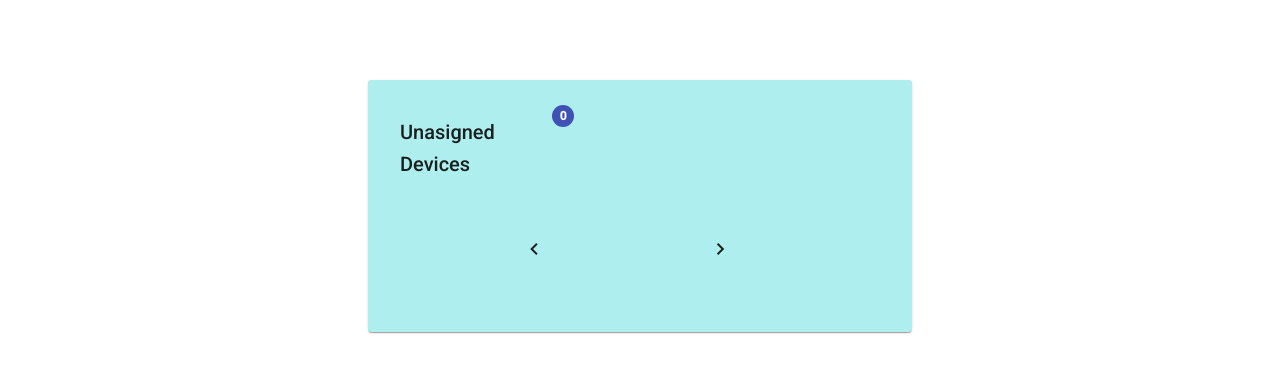
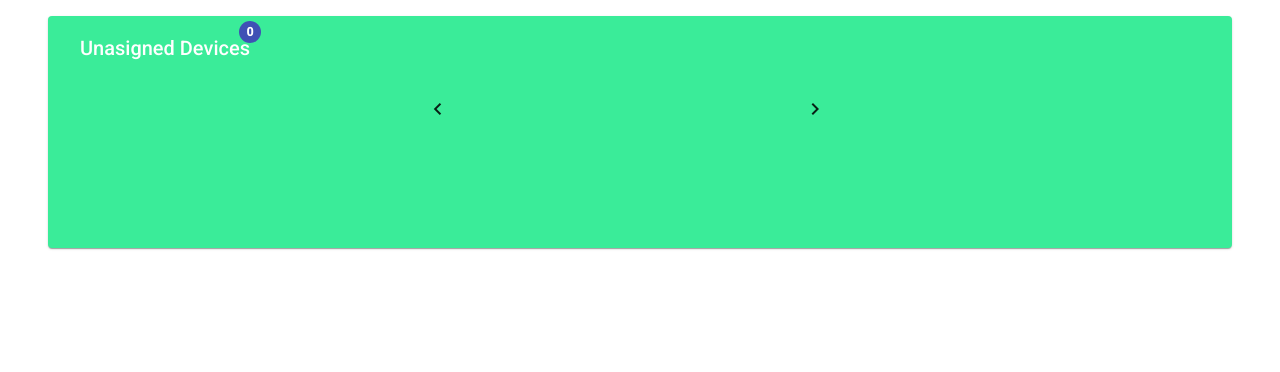
Before and after one commit to al375840/Sistema_domotico, an Angular app in the folder Cliente/: page / in a window 1280 px wide. Shown: the top 372 px of the page. Built offline with nearby package versions, Linux system fonts and the light colour scheme; what cdk-drag-scroll would draw is missing.

Commit message:
agregada carta en vista unasigned

```diff
--- a/Cliente/src/app/devices/unasign-list/unasign-list.component.css
+++ b/Cliente/src/app/devices/unasign-list/unasign-list.component.css
@@ -1,31 +1,26 @@
 
 .mycard{
-  width: 40%;
+  width: 90%;
   height: 25%;
-  min-width: 300px;
-  max-width: 600px;
-  min-height: 220px;
-  max-height: 600px;
-  margin-top: 5rem;
-  background-color:paleturquoise;
-    justify-content: center;
-    align-items: center;
-    margin-left: auto;
-    margin-right: auto;
+  margin-top: 1rem;
+  background-color:#3aec99;
+  justify-content: center;
+  align-items: center;
+  margin-left: auto;
+  margin-right: auto;
   border: 2cm;
 }
 
 .tittle{
-    /*position: fixed;*/
-    margin-top: 1em;
+    position: absolute;
     margin-left: 1rem;
-    margin-right: 65%;
     font-size: 20px;
+    color: white;
 }
 
 .unasigned-container {
     display: flex;
-    /* position: fixed; */
+    position: absolute;
     width: 95%;
     margin-top: 3rem;
     justify-content: center;
@@ -40,7 +35,7 @@
     max-width: 95%;
     margin: 0px 15%;
     scroll-behavior: smooth;
-    background-color:paleturquoise;
+    background-color:#3aec99;
 }
 
 .unasigned-box {
--- a/Cliente/src/app/devices/unasign-list/unasign-list.component.html
+++ b/Cliente/src/app/devices/unasign-list/unasign-list.component.html
@@ -15,3 +15,4 @@
     <button (click)="scrollRight()" mat-icon-button><mat-icon>keyboard_arrow_right</mat-icon></button>
   </div>
 </div>
+</mat-card>
```
